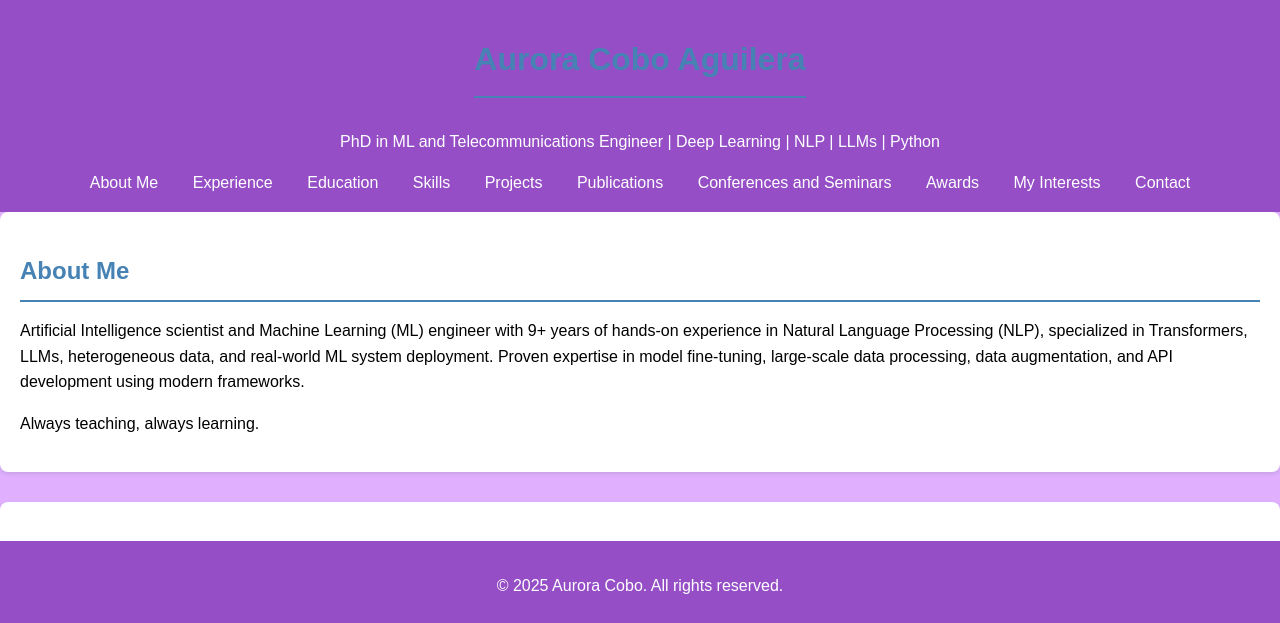
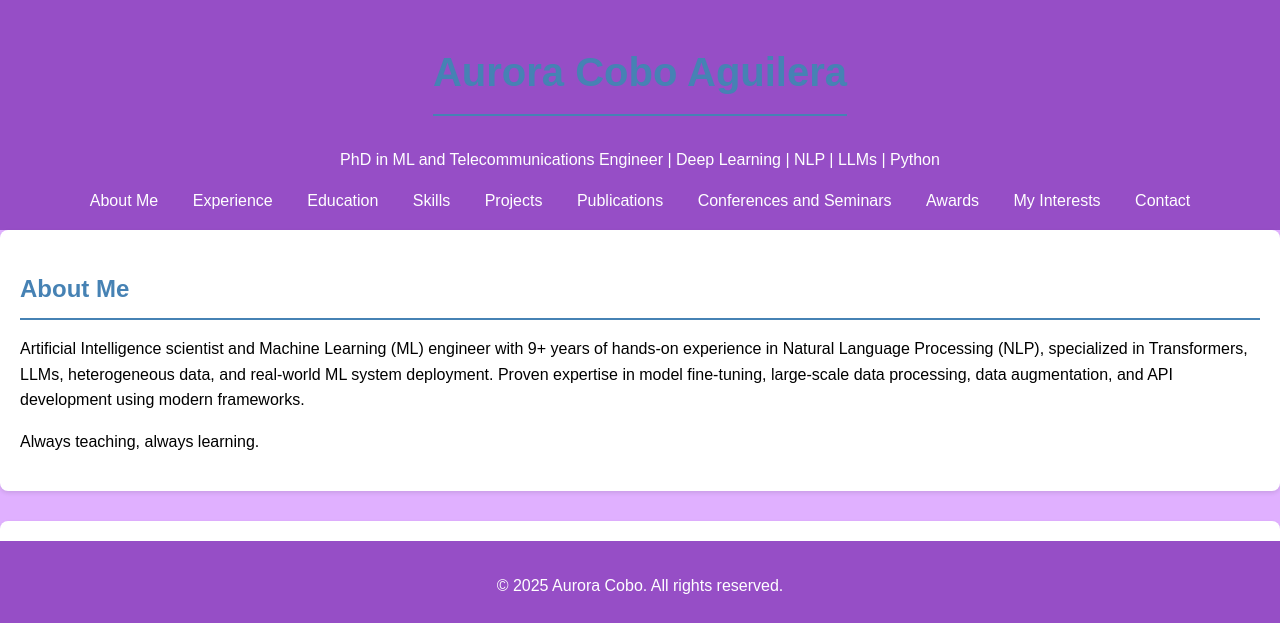
Before and after one commit to AuroraCoboAguilera/AuroraCoboAguilera.github.io, a plain HTML site: page index.html in a window 1280 px wide. Shown: the part 169-792 px from the top of the page. Drawn offline with Linux system fonts and the light colour scheme.

Commit message:
change title to white

```diff
--- a/style.css
+++ b/style.css
@@ -66,6 +66,11 @@ section:hover {
     box-shadow: 0 4px 8px rgba(0, 0, 0, 0.2); /* Sombra más pronunciada */
 }
 
+h1 {
+    color: #fff; /* Cambia el color del texto a blanco */
+    font-size: 2.5em; /* Puedes ajustar el tamaño de la fuente si lo deseas */
+    margin-bottom: 0.5rem; /* Ajusta el espacio inferior si es necesario */
+}
 
 h2 {
     color: #4682b4; /* Steel blue headings */
```
